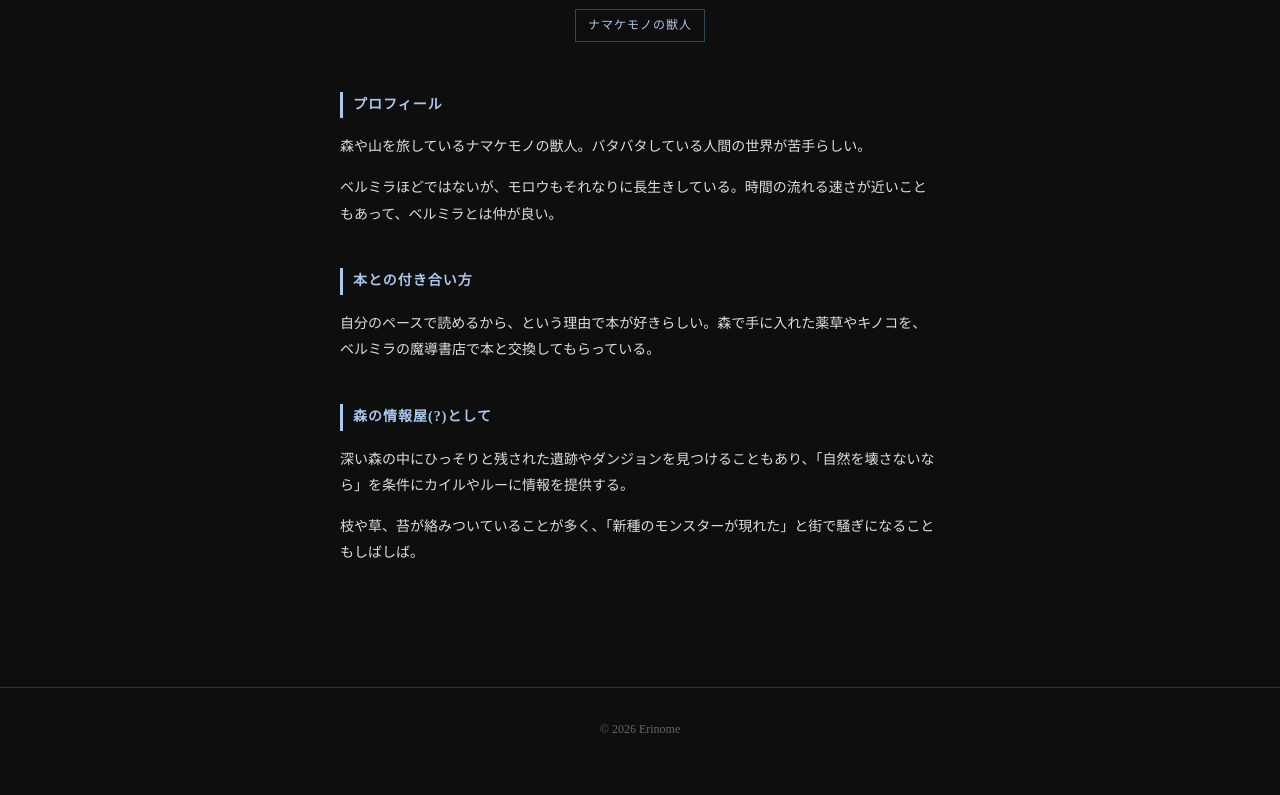
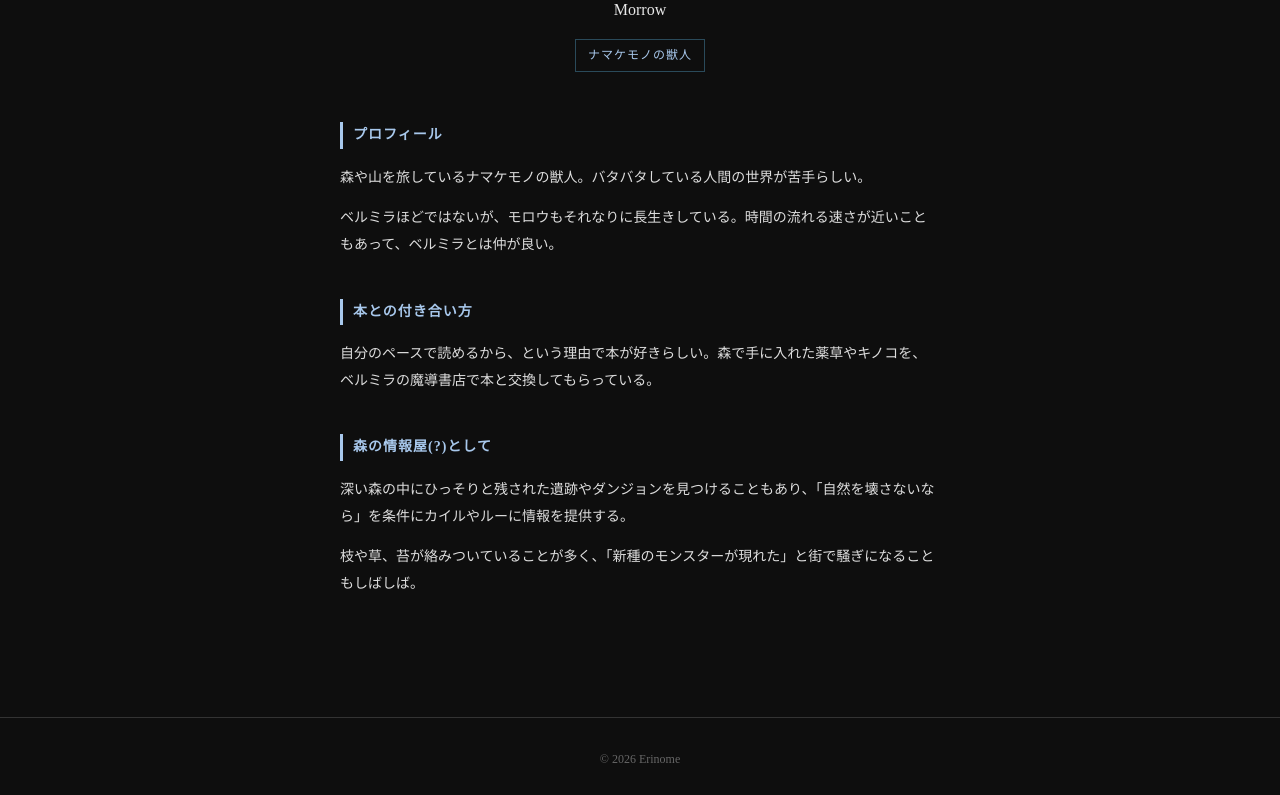
Before and after one commit to erinome0320/erinome0320.github.io, a plain HTML site: page character/morrow.html in a window 1280 px wide. Shown: the part 1032-1827 px from the top of the page. Before the commit the page ends 1803 px from the top, so only its background shows below. Drawn offline with Linux system fonts and the light colour scheme.

Commit message:
Update morrow.html

```diff
--- a/character/morrow.html
+++ b/character/morrow.html
@@ -97,6 +97,7 @@
 
   <div class="name-block">
     <div class="name">モロウ</div>
+   <div class="kana">Morrow</div>
     <div class="tag">ナマケモノの獣人</div>
   </div>
 
```
